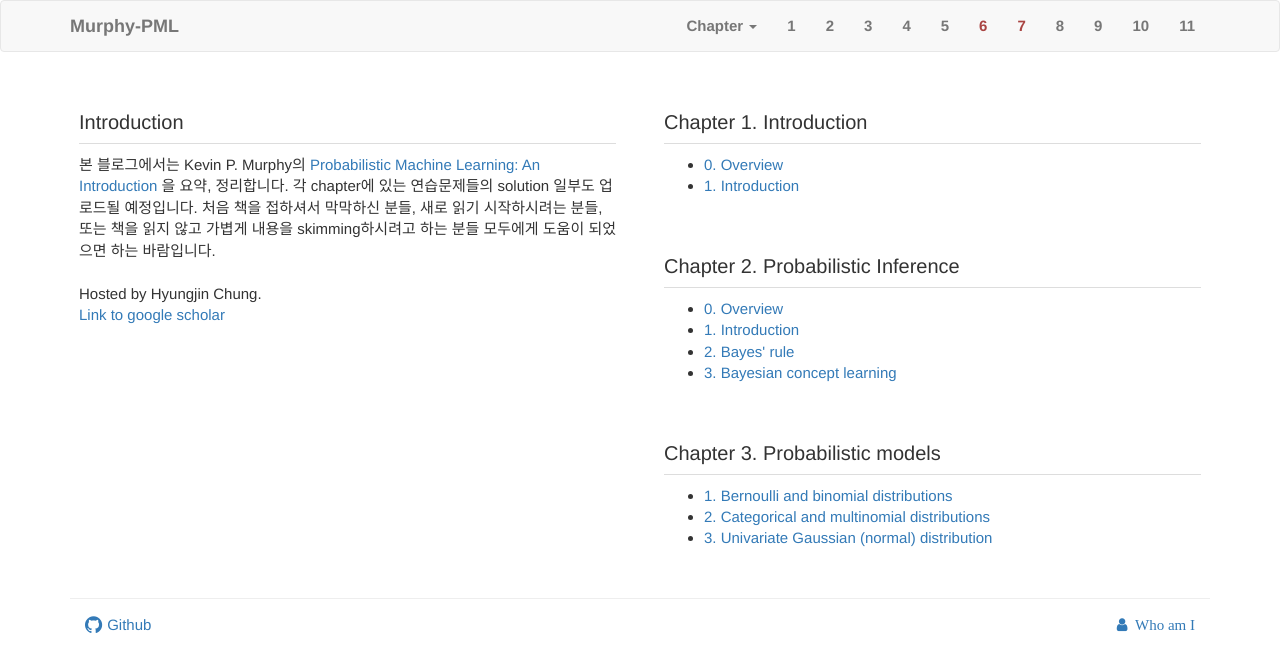
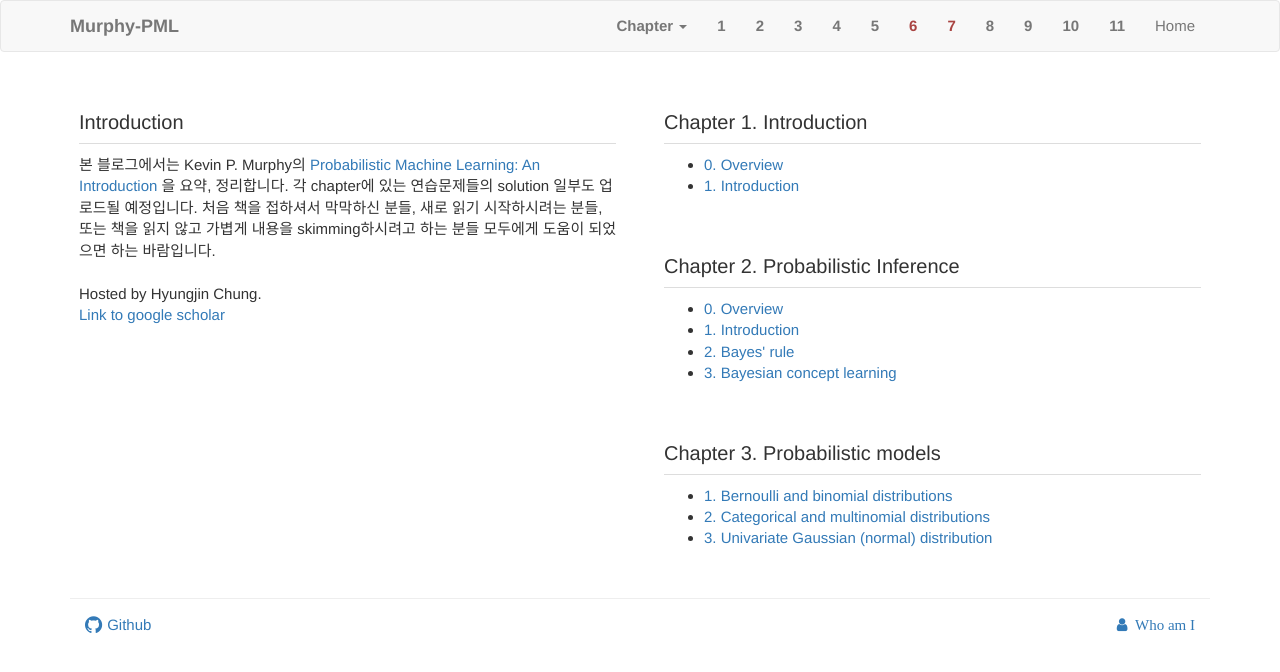
Before and after one commit to HJ-harry/Murphy_PML, a Jekyll site: the page built from index.html, in a window 1280 px wide. Shown: the top 672 px of the page. Built offline with Jekyll 4.4.1, drawn with Linux system fonts in a browser that asks for light colours; nearby versions of some CDN libraries; library files that are not in the unit come from our copies; comment, search, counter and statistics services are not loaded.

Commit message:
fixing issues with topnav

```diff
--- a/_includes/topnav.html
+++ b/_includes/topnav.html
@@ -45,6 +45,7 @@
             {% endif %}
           {% endif %}
           {% endfor %}
+          <li><a href="{{site.baseurl}}">Home</a></li>
 	      </ul>
       </div>
     </div>
--- a/_layouts/default.html
+++ b/_layouts/default.html
@@ -6,9 +6,6 @@
     <div class="container">
       {{ content }}
       {% include disqus_comments.html %}
-      <!-- {%- if site.disqus.shortname -%}
-        {%- include disqus_comments.html -%}
-      {%- endif -%} -->
     </div>
     <div class="container">
       {% include footer.html %}
```
